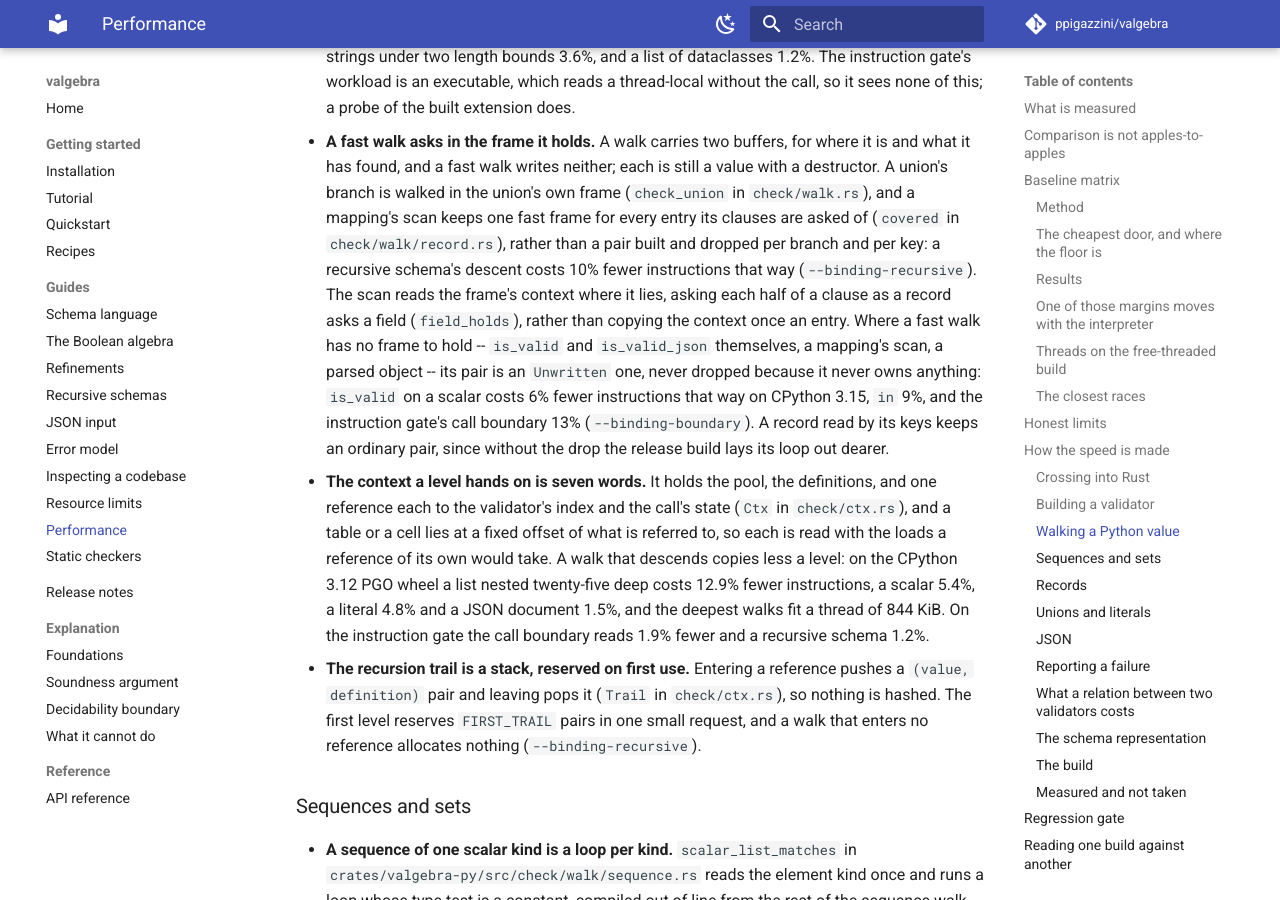
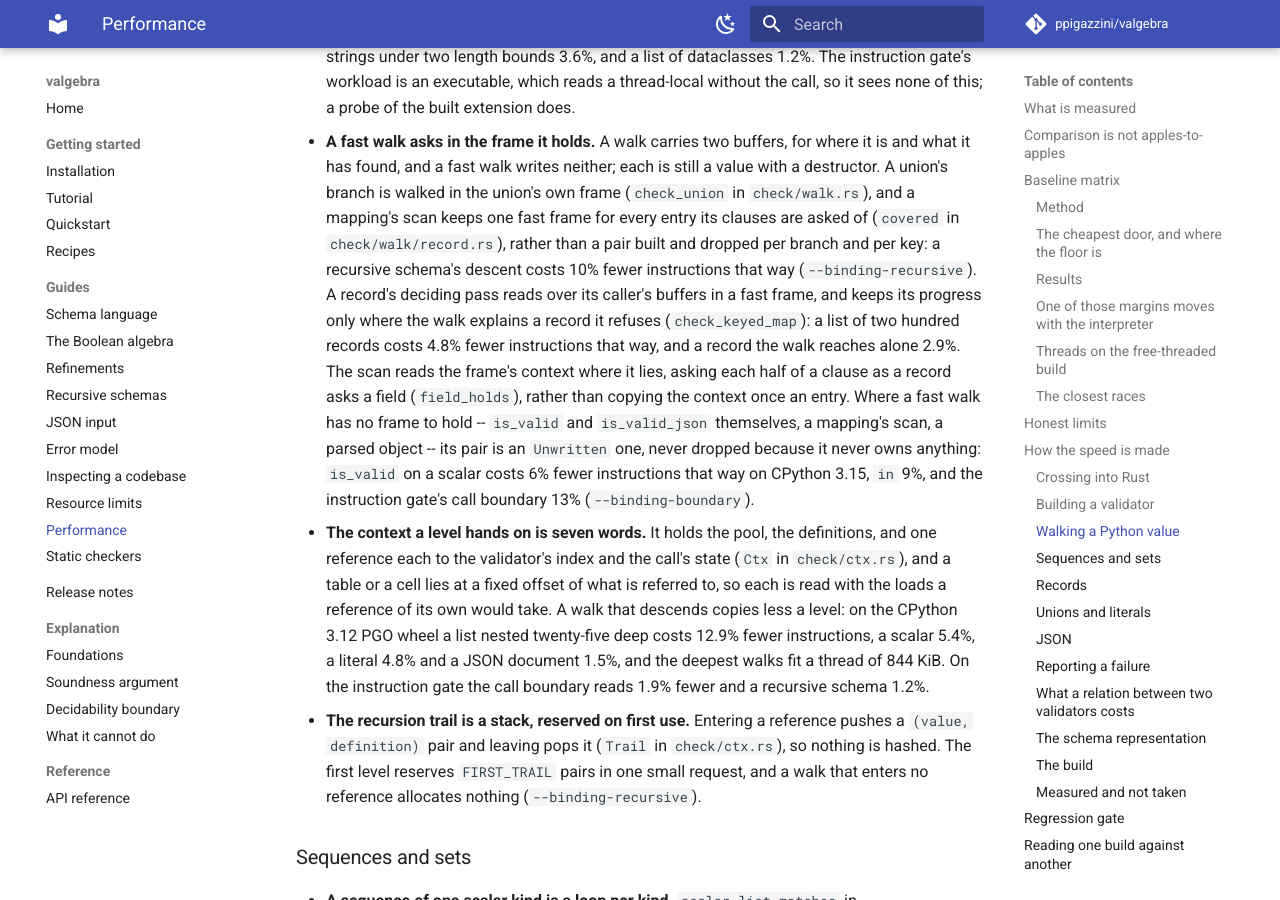
Before and after one commit to ppigazzini/valgebra, an MkDocs documentation site: the page built from docs/11-performance.md, in a window 1280 px wide and 900 px high, scrolled down 15038 px. Built offline with MkDocs 1.6.1 and Material for MkDocs 9.7.7, drawn with Linux system fonts in a browser that asks for light colours; comment, search, counter and statistics services are not loaded.

Commit message:
perf: a record's deciding pass reads over its caller's buffers
A record's check decides in a fast frame over the buffers its caller's frame
holds, rather than a pair of its own built and dropped at every record: a
fast walk writes neither buffer, so an explaining caller's come back as they
went, which a debug assertion holds. The check keeps what the pass reached
only where the walk explains, and the pass records it only for a record it
refuses.

Against 0.0.19 on the profiled wheels, a record the walk reaches alone counts
0.24% to 0.59% fewer instructions on CPython 3.10 to 3.12 and as many on 3.13
to 3.15, `validate` on it 0.08% to 0.64% fewer, a list of two hundred records
12% to 13% fewer and `load` on them 2.3% to 2.6% fewer. The call `member` makes
for a record costs a record alone 2.4% to 3.0% without them. Both merge gates
pass against the base: the plain build's records within 0.14% and its list of
records 4.62% below, the profiled shapes within 0.18%.

The caller's frame itself, lent to the loop as a pointer, reads the plain
build's fifty-field record 2% to 2.85% dearer, three instructions a field, so
the loop reads a local frame over the lent buffers.

```diff
--- a/docs/11-performance.md
+++ b/docs/11-performance.md
@@ -697,15 +697,17 @@ program that builds validators per request, and to no validation call.
   fast frame for every entry its clauses are asked of (`covered` in
   `check/walk/record.rs`), rather than a pair built and dropped per branch and
   per key: a recursive schema's descent costs 10% fewer instructions that way
-  (`--binding-recursive`). The scan reads the frame's context where it lies,
+  (`--binding-recursive`). A record's deciding pass reads over its caller's
+  buffers in a fast frame, and keeps its progress only where the walk explains
+  a record it refuses (`check_keyed_map`): a list of two hundred records costs
+  4.8% fewer instructions that way, and a record the walk reaches alone 2.9%. The scan reads the frame's context where it lies,
   asking each half of a clause as a record asks a field (`field_holds`), rather
   than copying the context once an entry. Where a fast walk has no frame to
   hold -- `is_valid` and `is_valid_json` themselves, a mapping's scan, a parsed
   object -- its pair is an `Unwritten` one, never dropped because it never owns
   anything: `is_valid` on a scalar costs 6% fewer instructions that way on
   CPython 3.15, `in` 9%, and the instruction gate's call boundary 13%
-  (`--binding-boundary`). A record read by its keys keeps an ordinary pair,
-  since without the drop the release build lays its loop out dearer.
+  (`--binding-boundary`).
 - **The context a level hands on is seven words.** It holds the pool, the
   definitions, and one reference each to the validator's index and the call's
   state (`Ctx` in `check/ctx.rs`), and a table or a cell lies at a fixed offset
```
Also changed, not shown: docs/dev/04-walk.md (+7 -8 lines), 2 other files.
